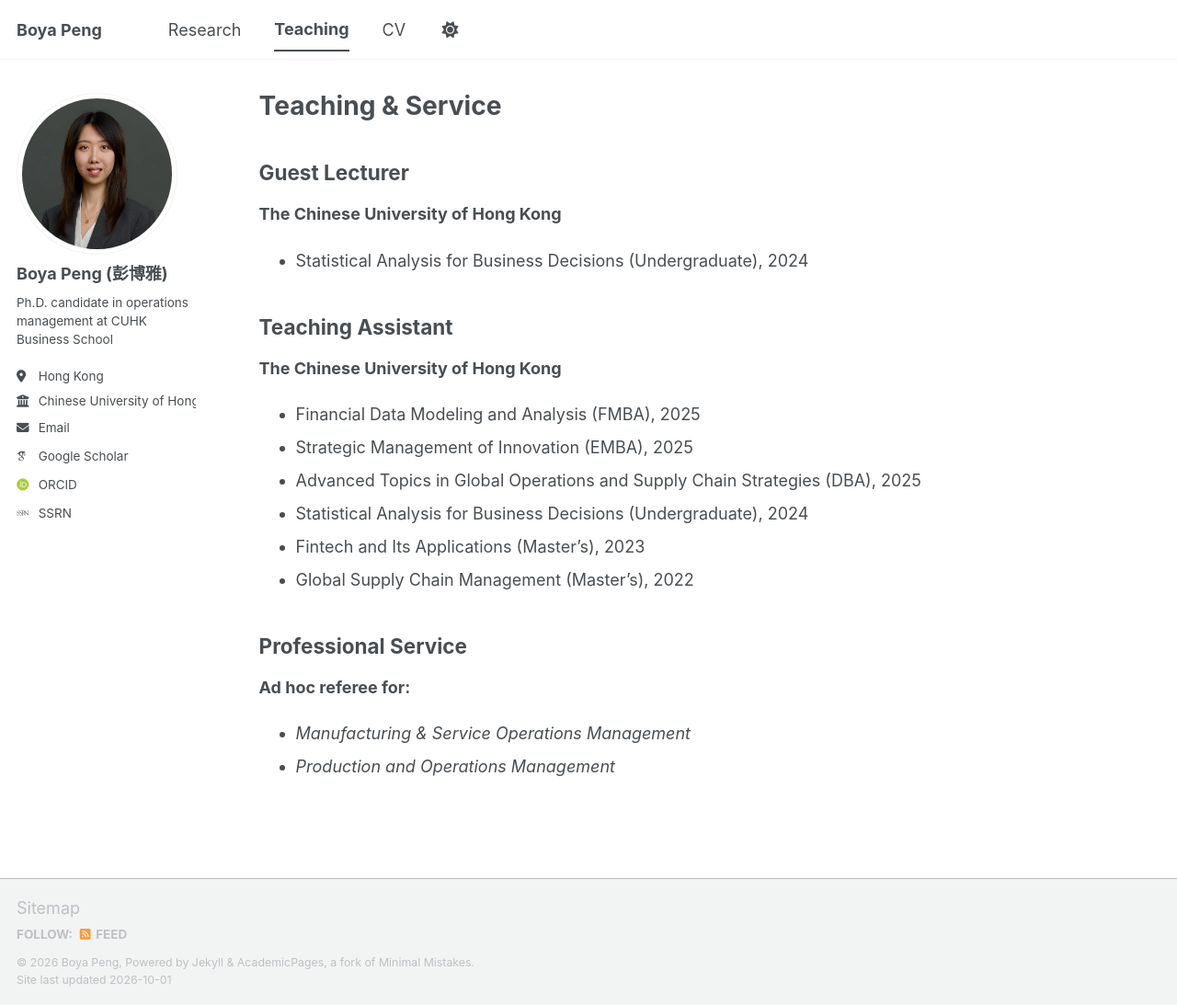
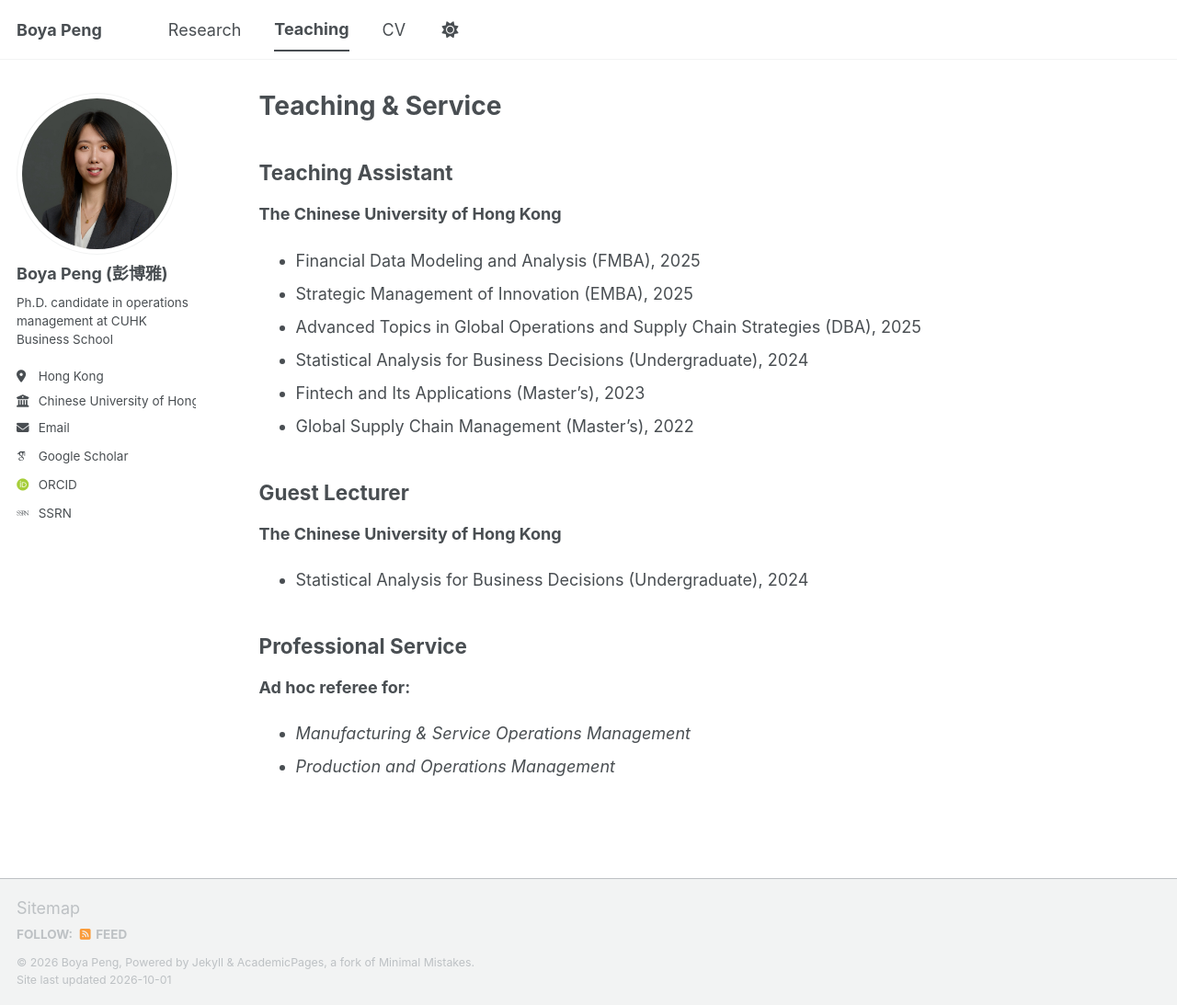
Before and after one commit to peng-boya/peng-boya.github.io, a Jekyll site: the page built from _pages/teaching.md, in a window 1280 px wide and 1093 px high. Shown: the whole window at 92% size. Built offline with Jekyll 4.4.1, drawn with Linux system fonts in a browser that asks for light colours; some web fonts are replaced; a script bundle is joined from its source files by our own code; library files that are not in the unit come from our copies; part of the change alters nothing that is shown.

```diff
--- a/_pages/teaching.md
+++ b/_pages/teaching.md
@@ -5,11 +5,6 @@ permalink: /teaching/
 author_profile: true
 ---
 
-## Guest Lecturer
-
-**The Chinese University of Hong Kong**
-
-- Statistical Analysis for Business Decisions (Undergraduate), 2024
 
 ## Teaching Assistant
 
@@ -22,6 +17,13 @@ author_profile: true
 - Fintech and Its Applications (Master's), 2023
 - Global Supply Chain Management (Master's), 2022
 
+## Guest Lecturer
+
+**The Chinese University of Hong Kong**
+
+- Statistical Analysis for Business Decisions (Undergraduate), 2024
+
+
 ## Professional Service
 
 **Ad hoc referee for:**
```
